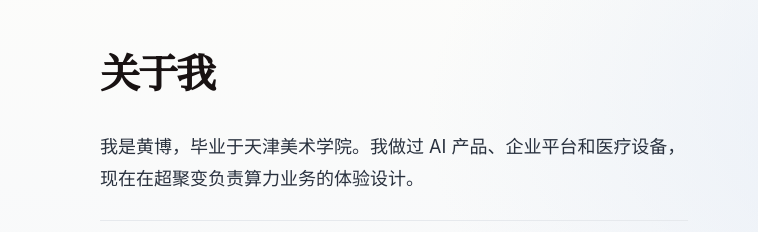
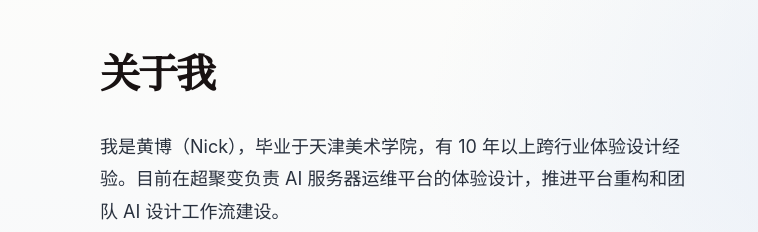
Before and after one commit to nick1210819187/Nick-s-Portfolio.github.io, a plain HTML site: page Huangbo-portfolio-github-lite/index.html in a window 1280 px wide. Shown: the part 5780-6012 px from the top of the page, 0-758 px from the left. Drawn offline with Linux system fonts and the light colour scheme.

Commit message:
Refresh the professional introduction and portfolio URL

```diff
--- a/Huangbo-portfolio-github-lite/index.html
+++ b/Huangbo-portfolio-github-lite/index.html
@@ -4,8 +4,9 @@
   <meta charset="utf-8">
   <meta name="viewport" content="width=device-width, initial-scale=1">
   <meta name="theme-color" content="#080a0f">
-  <meta name="description" content="黄博 NICK，AI 产品体验设计师。精选 AI 销售培训、支付宝客服平台、支付宝个人搭子与 MIS OS。">
+  <meta name="description" content="黄博（Nick Huang），AI 产品体验设计师。10 年以上跨行业设计经验，作品涵盖企业 AI 平台、消费端 AI 对话与医疗器械设计系统。">
   <title>黄博 NICK — AI 产品体验设计师</title>
+  <link rel="canonical" href="https://huangbo-design.github.io/">
   <link rel="stylesheet" href="style.css?v=hero-patents">
   <script src="content.js?v=hero-awards" defer></script>
   <script src="site.js?v=hero-patents" defer></script>
@@ -100,7 +101,7 @@
       <section id="about" class="wrap about" aria-labelledby="about-title">
         <h2 id="about-title">关于我</h2>
         <div class="about-copy">
-          <p class="about-intro">我是黄博，毕业于天津美术学院。我做过 AI 产品、企业平台和医疗设备，现在在超聚变负责算力业务的体验设计。</p>
+          <p class="about-intro">我是黄博（Nick），毕业于天津美术学院，有 10 年以上跨行业体验设计经验。目前在超聚变负责 AI 服务器运维平台的体验设计，推进平台重构和团队 AI 设计工作流建设。</p>
           <dl class="about-strengths">
             <div><dt>做过软件，也做过设备</dt><dd>从支付宝客服工作台到迈瑞医疗双屏，再到算力设备运维平台，我关注界面怎样融入员工和专业用户的实际工作。</dd></div>
             <div><dt>把复杂业务做成可用的产品</dt><dd>把销售训练串成 AI 对练、反馈、复盘的闭环，也参与将定制客服系统重构为可配置的平台。</dd></div>
```
